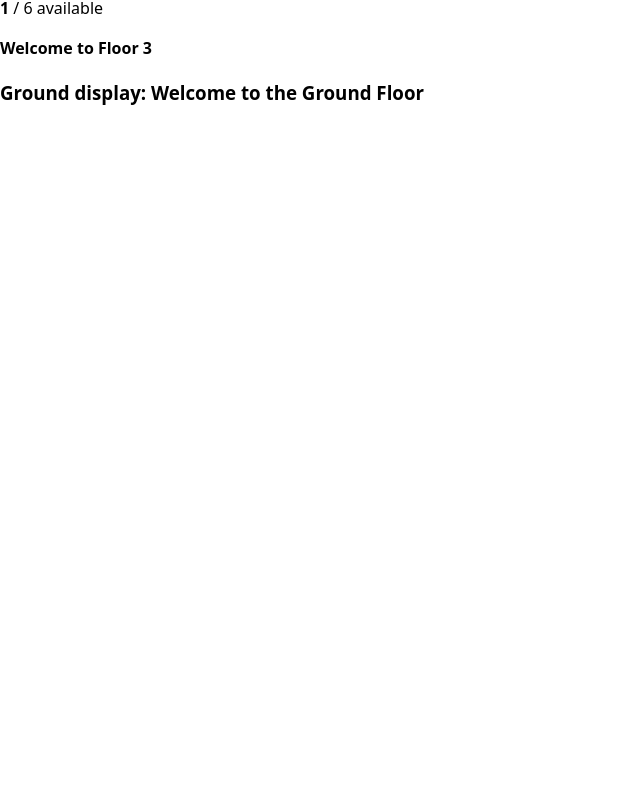
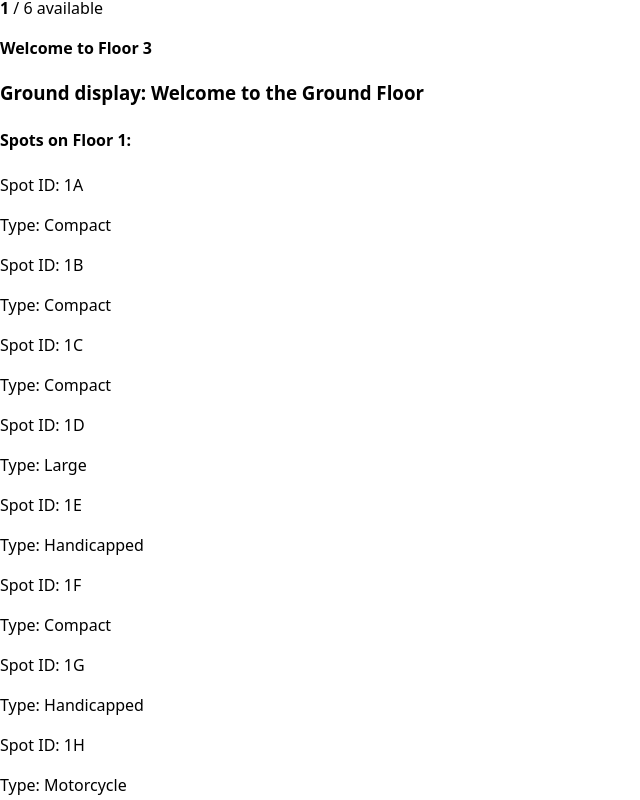
Before and after one commit to rlalaina7/ParkManagement, a React (Vite) app: page / in a window 1280 px wide. Shown: the part 580-1380 px from the top of the page, without its empty margins (0-640 px from the left). Before the commit the page ends 800 px from the top, so only its background shows below. Built offline with nearby package versions, Linux system fonts and the light colour scheme.

Commit message:
Created a new component to display all the spots in each floor

```diff
--- a/src/components/ParkingDisplay.tsx
+++ b/src/components/ParkingDisplay.tsx
@@ -1,6 +1,8 @@
 import type { ParkingGarage } from '../types/parking';
 import parkingData from '../data/parkingData.json';
 import { useEffect, useState } from 'react';
+
+import SpotEdit from './Spot/SpotEdit';
 
 /**
  * Displays the parking availability summary and per-floor breakdown.
@@ -71,6 +73,18 @@ const ParkingDisplay = () => {
                     );
                 })}
                 <h3>Ground display: {groundMessage}</h3>
+                {/* Display the edit spot for each floor here? */}
+                {parkingFloors.map(({ floorNumber, spots }) => (
+                    <div key={`spots-floor-${floorNumber}`}>
+                        <h4>Spots on Floor {floorNumber}:</h4>
+                        {spots.map(spot => (
+                            <SpotEdit
+                                key={spot.id}
+                                spotData={spot}
+                            />
+                        ))}
+                    </div>
+                ))}
             </section>
         </div>
     );
--- /dev/null
+++ b/src/components/Spot/SpotEdit.tsx
@@ -0,0 +1,20 @@
+import React, { useState } from "react";
+import type { Spot } from "../../types/parking";
+
+interface SpotEditProps {
+    spotData: Spot;
+}
+
+
+const SpotEdit = (props: SpotEditProps): React.JSX.Element => {
+    const [spot, setSpot] = useState(props.spotData);
+
+    return (
+        <div>
+            <p>Spot ID: {spot.id}</p>
+            <p>Type: {spot.type}</p>
+        </div>
+    );
+}
+
+export default SpotEdit;
```
